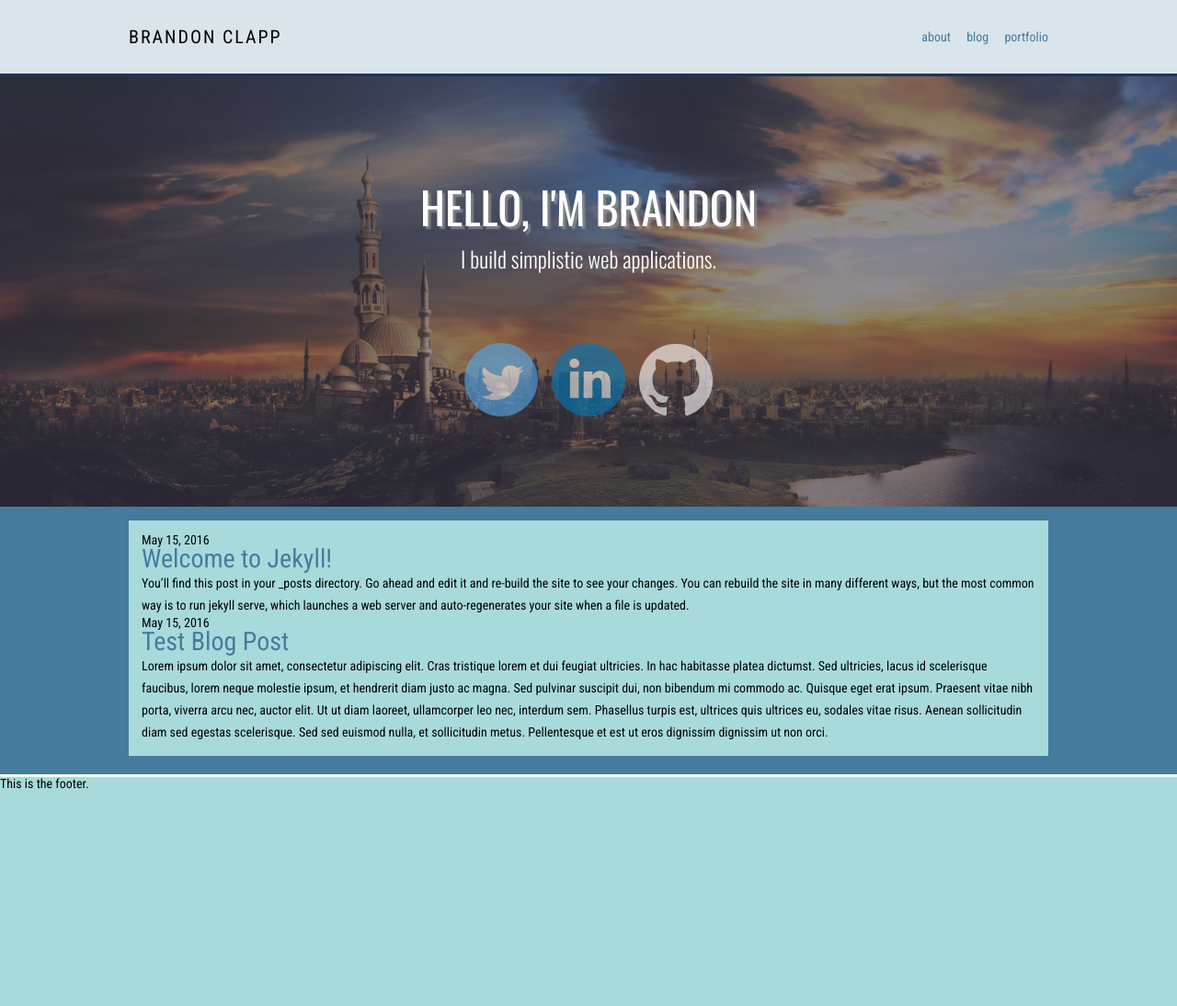
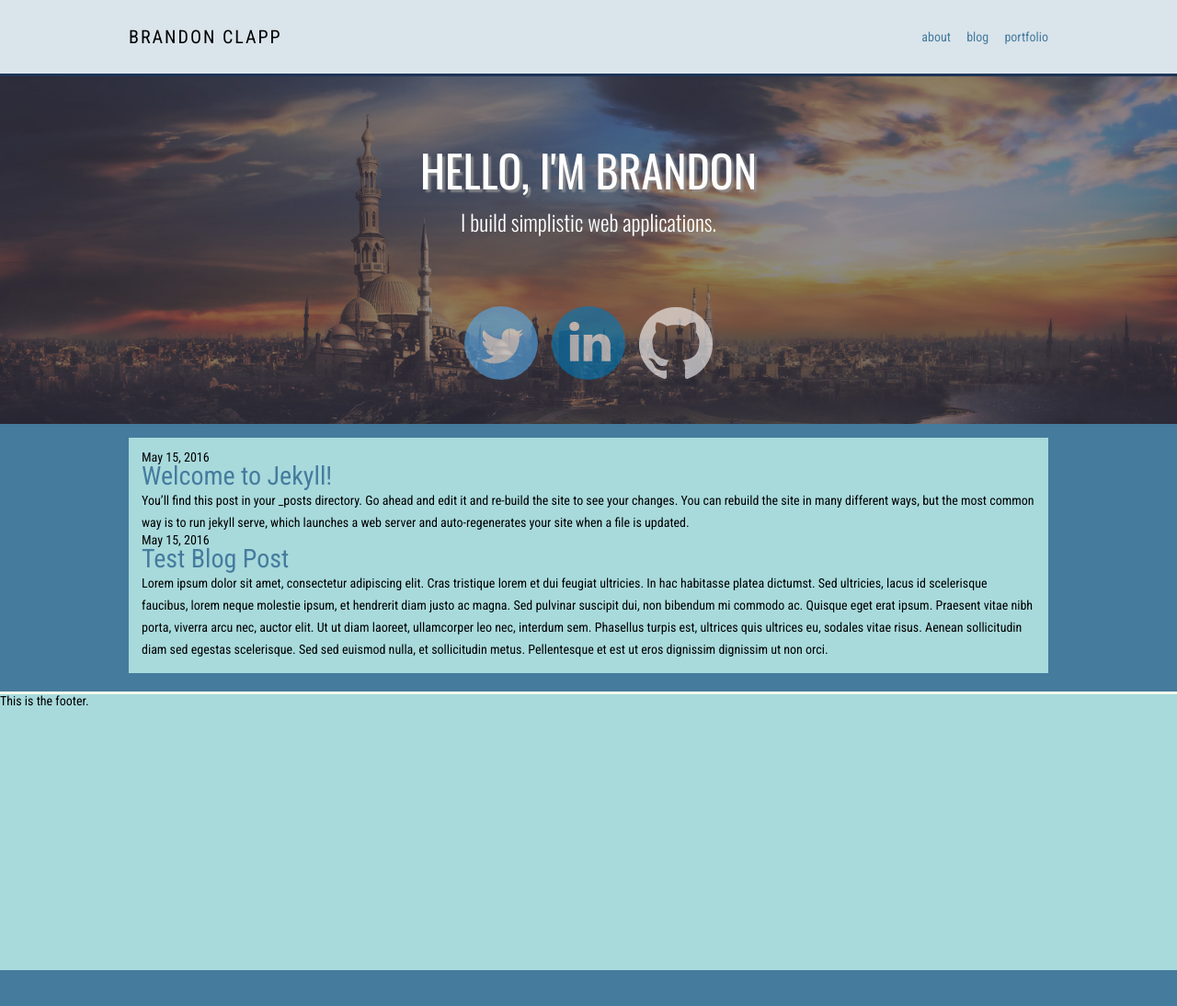
Before and after one commit to BrandonClapp/brandonclapp.github.io, a Jekyll site: the page built from index.html, in a window 1280 px wide and 1145 px high. Shown: the top 1094 px of the window at 92% size. Built offline with Jekyll 4.4.1, drawn with Linux system fonts in a browser that asks for light colours.

Commit message:
update banner height

```diff
--- a/_sass/_banners.scss
+++ b/_sass/_banners.scss
@@ -1,4 +1,4 @@
-$banner-height: 470px;
+$banner-height: 380px;
 
 .banner {
     margin-bottom: ($spacing-unit/2);
@@ -9,7 +9,6 @@
 
   .banner-film {
       background: rgba(68,64,84, 0.6);
-      height: 479px;
       height: $banner-height;
   }
 }
@@ -25,7 +24,7 @@
         text-transform: uppercase;
         color: white;
         text-align: center;
-        padding-top: 120px;
+        padding-top: 80px;
         text-shadow: 3px 3px 2px rgba(150, 150, 150, 0.75);
     }
 
--- a/_sass/_layout.scss
+++ b/_sass/_layout.scss
@@ -4,6 +4,7 @@
   background: rgba(255,255,255, 0.8);
   $header-height: 80px;
   height: $header-height;
+  max-width: 100%;
   position: fixed;
   left: 0;
   right: 0;
```
Also changed, not shown: 3 other files.
